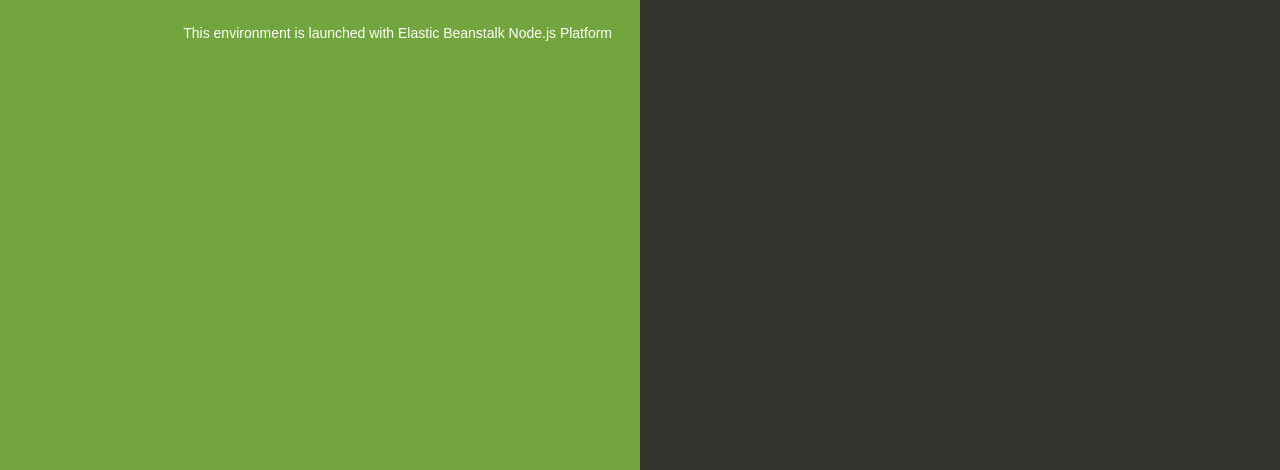
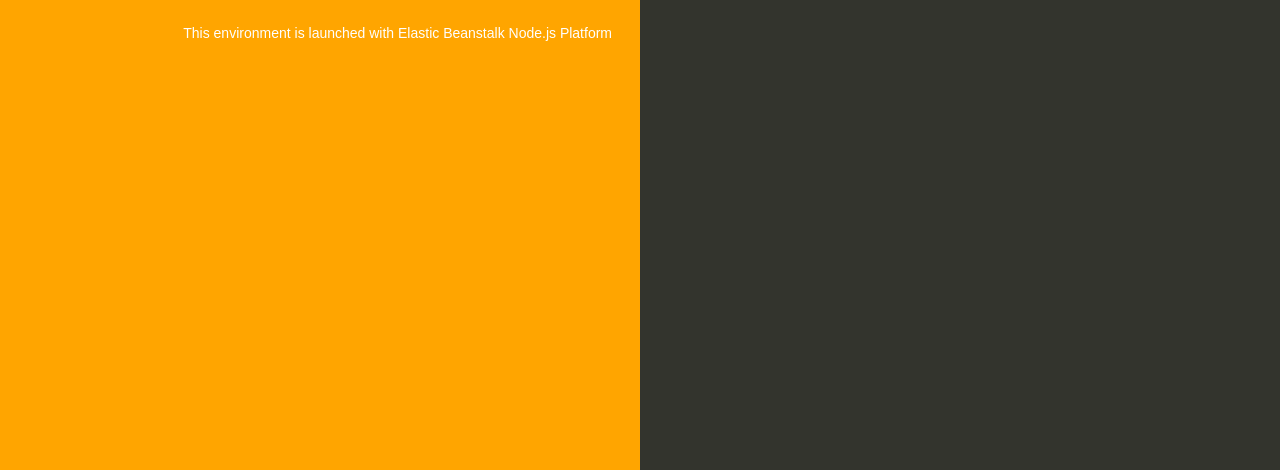
Before and after one commit to oladele1440/sfprepo, a website: page index.html in a window 1280 px wide. Shown: the part 330-800 px from the top of the page. Drawn offline with Linux system fonts and the light colour scheme.

Commit message:
Update index.html
Background color changed to orange

```diff
--- a/index.html
+++ b/index.html
@@ -35,7 +35,7 @@
 
         text-align: right;
         padding-top: 11em;
-        background-color: #73A53E;
+        background-color: orange;
 
       }
       .textColumn p {
```
